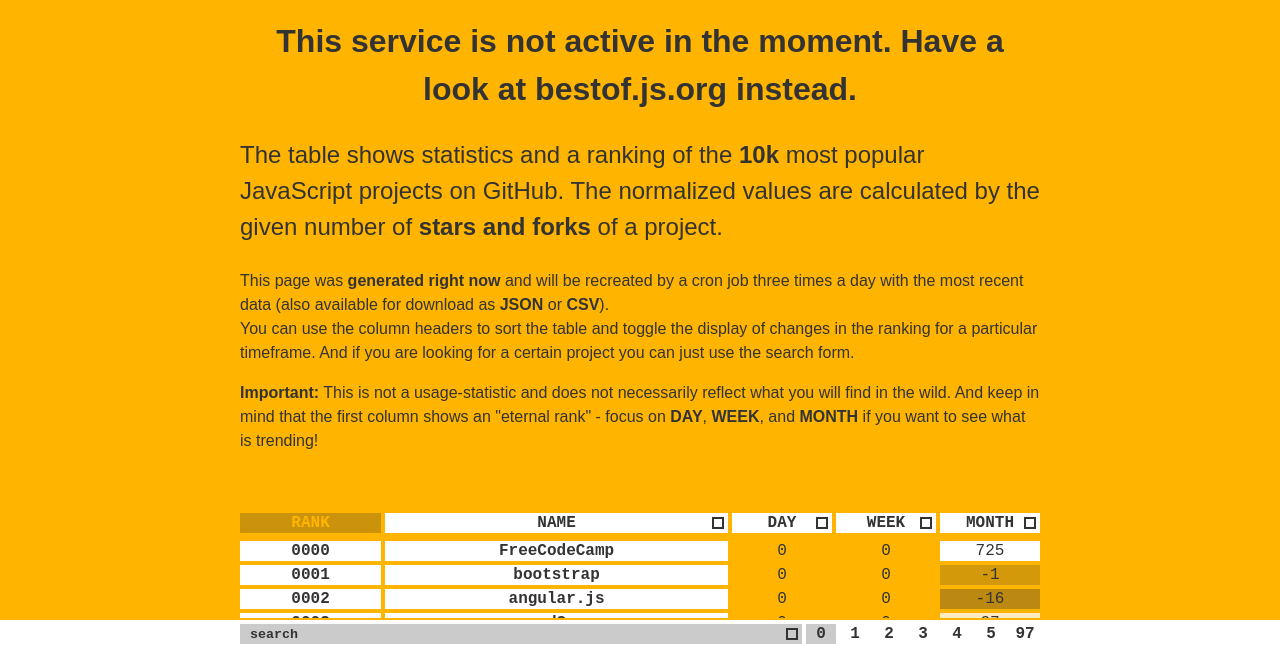
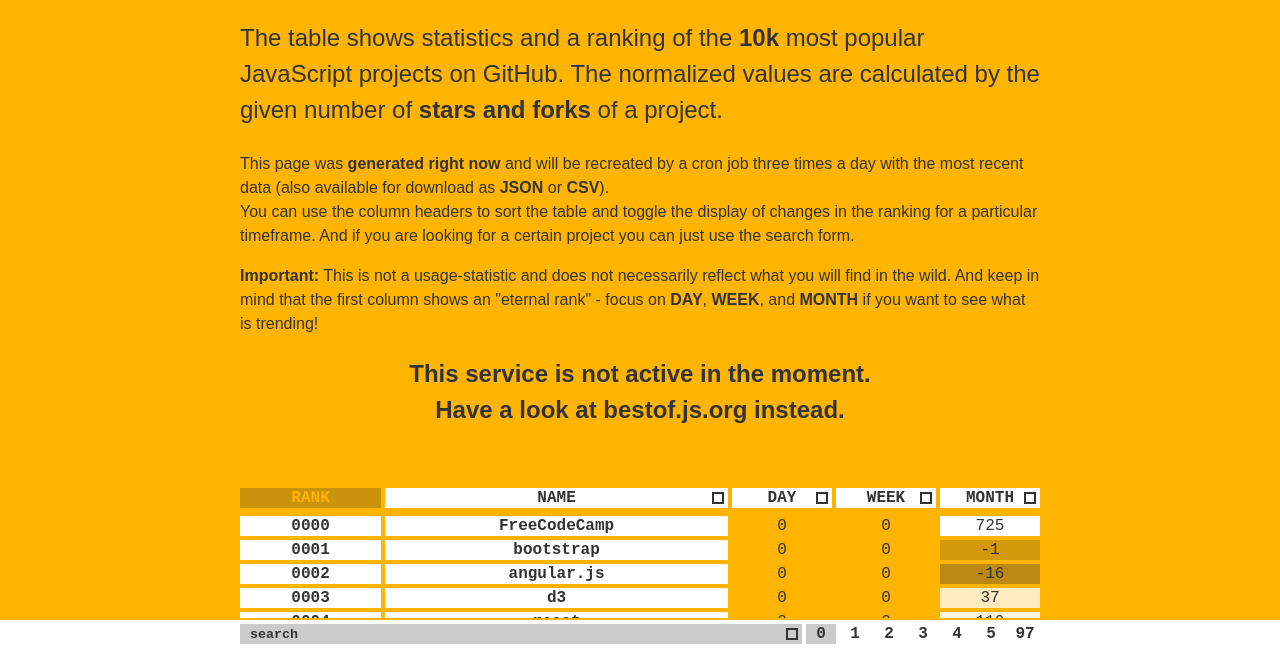
Before and after one commit to js-org/stats.js.org, a Jekyll site: the page built from index.html, in a window 1280 px wide and 900 px high, cut to the strip 252-900 px from the top of the window. Built offline with Jekyll 4.4.1, drawn with Linux system fonts in a browser that asks for light colours; some web fonts are replaced.

Commit message:
Update index.html

```diff
--- a/index.html
+++ b/index.html
@@ -9,11 +9,10 @@
 bg: true
 dyn: true
 ---
-<h1 style="text-align:center">This service is not active in the moment. Have a look at <a href="http://bestof.js.org/" rel="nofollow">bestof.js.org
-</a> instead.</h1>
 <p class="bigger">The table shows statistics and a ranking of the <strong>10k</strong> most popular JavaScript projects on GitHub. The normalized values are calculated by the given number of <strong>stars and forks</strong> of a project.</p>
    <p>This page was <strong>generated <span id="gen">{{ site.time }}</span></strong> and will be recreated by a cron job three times a day with the most recent data (also available for download as <a href="10kJS.json" title="10kJS.json" rel="nofollow" target="_blank">JSON</a> or <a href="10kJS.csv" title="10kJS.csv" rel="nofollow" target="_blank">CSV</a>).<br>You can use the column headers to sort the table and toggle the display of changes in the ranking for a particular timeframe. And if you are looking for a certain project you can just use the search form.</p>
    <p><strong>Important:</strong> This is not a usage-statistic and does not necessarily reflect what you will find in the wild. And keep in mind that the first column shows an "eternal rank" - focus on <strong>DAY</strong>, <strong>WEEK</strong>, and <strong>MONTH</strong> if you want to see what is trending!</p>
+   <h2 style="text-align:center">This service is not active in the moment.<br>Have a look at <a href="http://bestof.js.org/" rel="nofollow">bestof.js.org</a> instead.</h2>
    <input id="iP" class="switch btf" type="radio" name="delta" />
    <input id="iD" class="switch btf" type="radio" name="delta" />
    <input id="iW" class="switch btf" type="radio" name="delta" />
```
